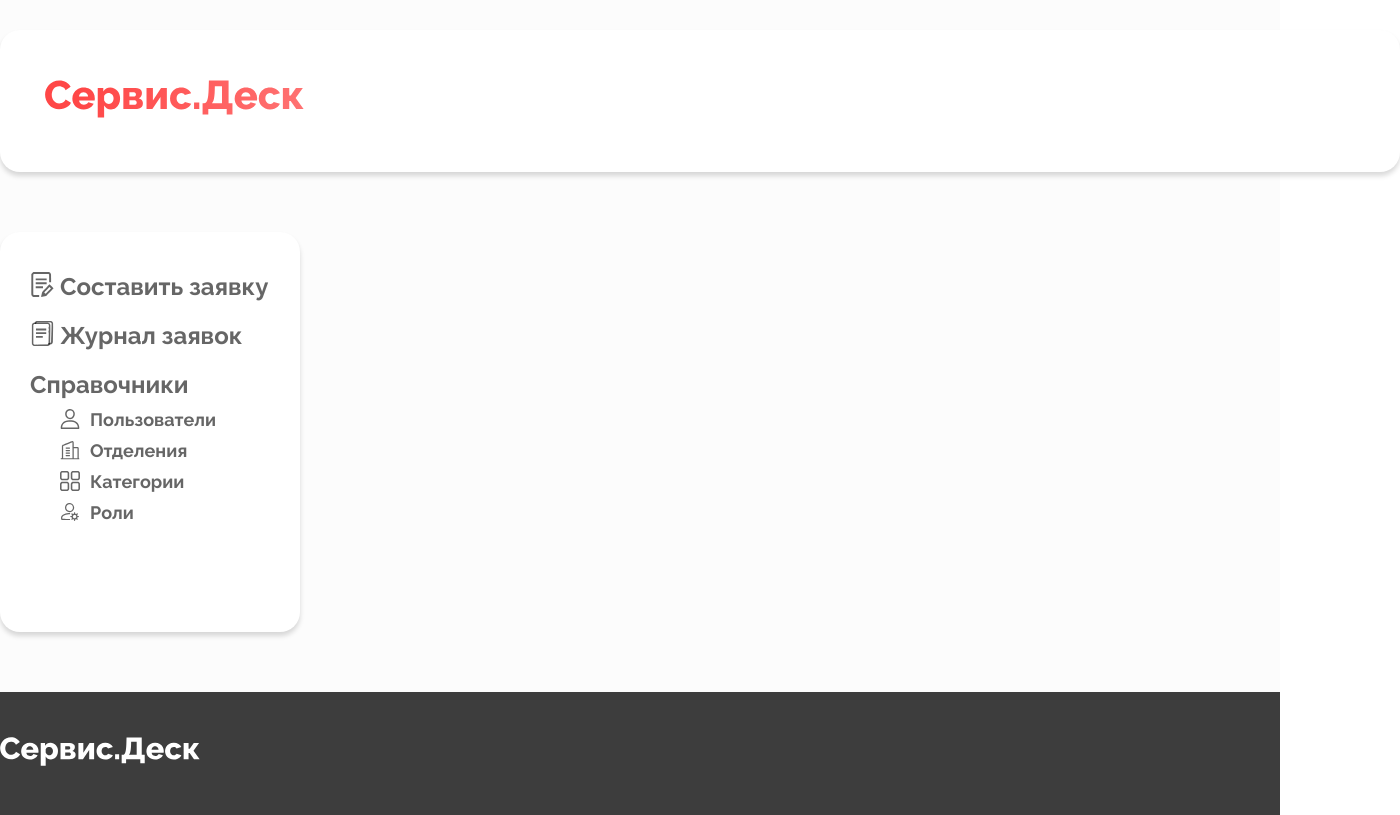
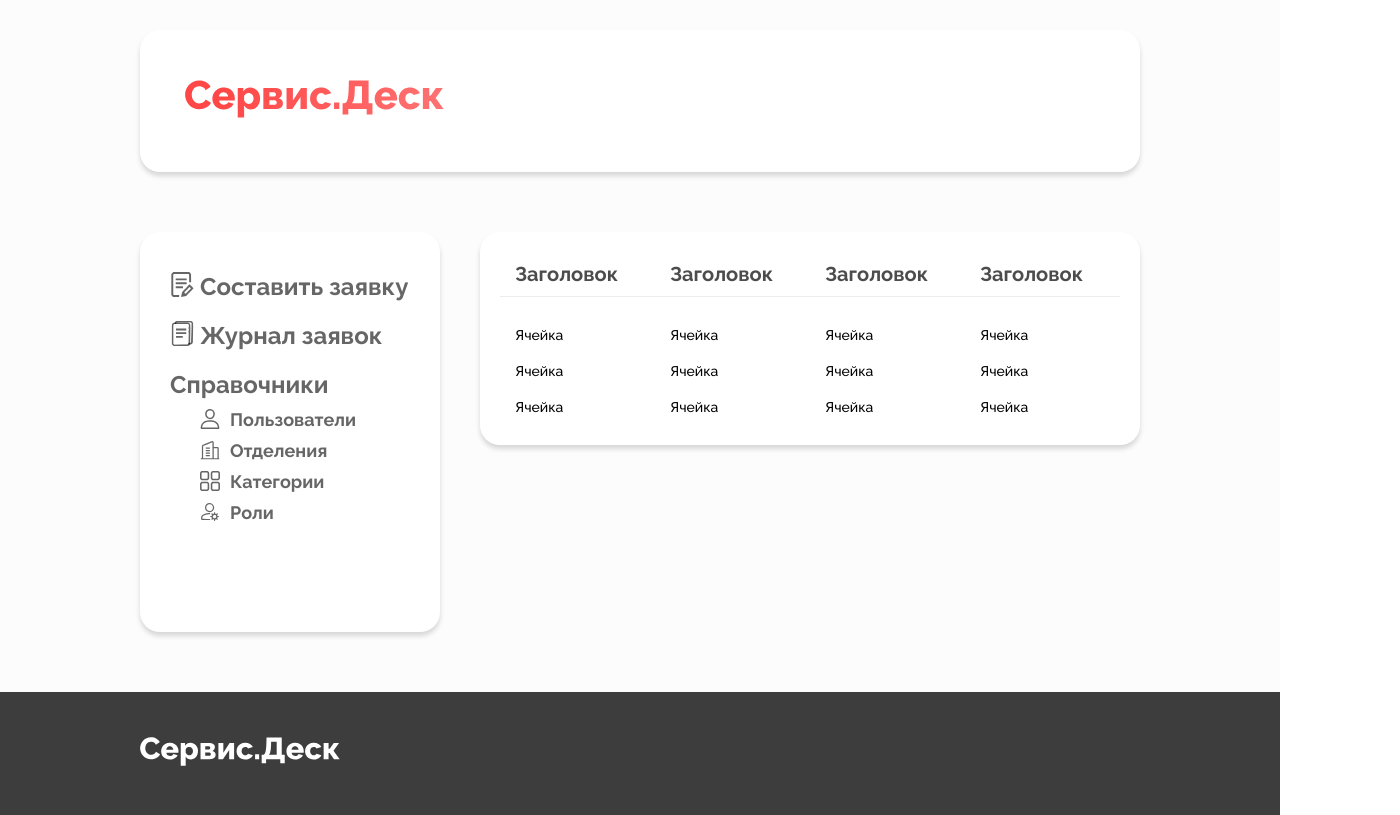
Before and after one commit to Jan1si/servise-desk-node, a React (Create React App) app in the folder app/: page /tables/users in a window 1280 px wide. Shown: the whole page, 1400 px wide, since content can reach past the window. Built offline with nearby package versions, Linux system fonts and the light colour scheme.

Commit message:
create table

```diff
--- a/app/src/App.jsx
+++ b/app/src/App.jsx
@@ -5,10 +5,15 @@ import './index.scss'
 import { Header } from './components/Header';
 import { Footer } from './components/Footer';
 import { NavBlock } from './components/NavBlock';
+import { AuthForms } from './components/AuthForms';
 
-import { Main } from './Pages/Main';
-import { Tasks } from './Pages/Tasks';
-import { AuthForms } from './components/AuthForms';
+
+import { Main } from './pages/Main';
+import { Tasks } from './pages/Tasks';
+import { UserTable } from './pages/UserTable';
+import { DepTable } from './pages/DepTable';
+import { CategTable } from './pages/CategTable';
+import { RoleTable } from './pages/RoleTable';
 
 export const App = () => {
   return (
@@ -22,6 +27,10 @@ export const App = () => {
               <Routes>
                 <Route exact path='/' element={ <Main />} />
                 <Route exact path='/tasks' element={ <Tasks />} />
+                <Route exact path='/tables/users' element={ <UserTable />} />
+                <Route exact path='/tables/departments' element={ <DepTable />} />
+                <Route exact path='/tables/categories' element={ <CategTable />} />
+                <Route exact path='/tables/roles' element={ <RoleTable />} />
               </Routes>
             </div>
           </div>
--- /dev/null
+++ b/app/src/Pages/CategTable/index.jsx
@@ -0,0 +1,7 @@
+import React from 'react'
+
+export const CategTable = () => {
+  return (
+    <div>Category</div>
+  )
+}
--- /dev/null
+++ b/app/src/Pages/DepTable/index.jsx
@@ -0,0 +1,7 @@
+import React from 'react'
+
+export const DepTable = () => {
+  return (
+    <div>Depatment</div>
+  )
+}
--- /dev/null
+++ b/app/src/Pages/Main/Main.module.scss
@@ -0,0 +1,14 @@
+.yourTaskBlock {
+    display: flex;
+    flex-direction: row;
+    width: 100%;
+    margin-left: 40px;
+    justify-content: space-between;
+}
+
+@media (max-width: 1410px) {
+    .yourTaskBlock {
+        flex-direction: column;
+        grid-gap: 30px;
+    }
+}
--- a/app/src/Pages/Main/index.jsx
+++ b/app/src/Pages/Main/index.jsx
@@ -1,14 +1,14 @@
 import React from 'react'
-import { NavBlock } from '../../components/NavBlock';
 import { TaskForm } from '../../components/TaskForm';
 import { TasksBar } from '../../components/TasksBar';
+import styles from './Main.module.scss';
 
 export const Main = () => {
 
   return (
-    <>
+    <div className={styles.yourTaskBlock}>
       <TaskForm />
       <TasksBar />
-    </>
+    </div>
   )
 }
--- /dev/null
+++ b/app/src/Pages/RoleTable/index.jsx
@@ -0,0 +1,7 @@
+import React from 'react'
+
+export const RoleTable = () => {
+  return (
+    <div>Role</div>
+  )
+}
--- /dev/null
+++ b/app/src/Pages/UserTable/UserTable.scss
@@ -0,0 +1,64 @@
+@import "../../var_styles.scss";
+
+.tableBlock {
+    width: 100%;
+    margin-left: 40px;
+}
+
+.table {
+    text-decoration: none;
+    border-collapse:collapse;
+    width:100%;
+    text-align:left;
+    display: flex;
+    flex-direction: column;
+    border-radius: 20px;
+    box-shadow: $blockShadow;
+    background: white;
+    padding: 20px;
+
+}
+
+.tHead {
+    display: table;
+    color: $boldTextColor;
+    border-bottom: 1px solid #81818125;
+    .col-head {
+        font-size:20px;
+        padding: 10px 15px;
+    }
+}
+
+.tBody {
+    display: table;
+    margin-top: 20px;
+
+    .row-body{
+        background: white;
+        &:hover {
+            transition: all .2s ease-in-out;
+            background: rgb(250, 250, 250);
+            border-radius: 20px;
+            cursor: pointer;
+        }
+    }
+
+    .col-body{
+        font-size: 14px;
+        padding: 10px 15px;
+        position: relative;
+        // &::after {
+        //     content: '';
+        //     display: block;
+        //     position: absolute;
+        //     left: 0;
+        //     top: 20%;
+        //     width: 1px;
+        //     height: 20px;
+        //     background: rgba(0, 0, 0, 0.2);
+        // }
+        // &:first-child::after {
+        //     display: none;
+        // }
+    }
+}
--- /dev/null
+++ b/app/src/Pages/UserTable/index.jsx
@@ -0,0 +1,39 @@
+import React from 'react'
+import './UserTable.scss';
+
+export const UserTable = () => {
+  return (
+    <div className="tableBlock">
+        <table class="table">
+            <thead className='tHead'>
+                <tr className='row-head'>
+                    <th className='col-head'>Заголовок</th>
+                    <th className='col-head'>Заголовок</th>
+                    <th className='col-head'>Заголовок</th>
+                    <th className='col-head'>Заголовок</th>
+                </tr>
+            </thead>
+            <tbody className='tBody'>
+                <tr className='row-body'>
+                    <td className='col-body'>Ячейка</td>
+                    <td className='col-body'>Ячейка</td>
+                    <td className='col-body'>Ячейка</td>
+                    <td className='col-body'>Ячейка</td>
+                </tr>
+                <tr className='row-body'>
+                    <td className='col-body'>Ячейка</td>
+                    <td className='col-body'>Ячейка</td>
+                    <td className='col-body'>Ячейка</td>
+                    <td className='col-body'>Ячейка</td>
+                </tr>
+                <tr className='row-body'>
+                    <td className='col-body'>Ячейка</td>
+                    <td className='col-body'>Ячейка</td>
+                    <td className='col-body'>Ячейка</td>
+                    <td className='col-body'>Ячейка</td>
+                </tr>
+            </tbody>
+        </table>
+    </div>
+  )
+}
--- a/app/src/components/TaskCard/TaskCard.module.scss
+++ b/app/src/components/TaskCard/TaskCard.module.scss
@@ -53,3 +53,9 @@
       cursor: pointer;
     }
   }
+
+  @media (max-width: 1410px) {
+    .taskItem {
+      width: 310px;
+    }
+}
--- a/app/src/components/TasksBar/TaskBar.module.scss
+++ b/app/src/components/TasksBar/TaskBar.module.scss
@@ -9,7 +9,7 @@
 .tasksList{
   display: flex;
   justify-content: center;
-  width: 400px;
+  min-width: 400px;
   height: 470px;
   background: rgb(255, 255, 255);
   border-radius: $borderBlockRadius;
@@ -29,3 +29,7 @@
       margin-top: 10px;
   }
 }
+
+.tasksList{
+  width: 100%;
+}
--- a/app/src/index.scss
+++ b/app/src/index.scss
@@ -23,9 +23,15 @@
 .main{
     margin: 60px 0;
     flex-grow: 1;
-    .mainBlock{
-        display: flex;
-        justify-content: space-between;
-    }
+        .mainBlock{
+            display: flex;
+            justify-content: space-between;
+        }
 
 }
+
+@media (max-width: 1410px) {
+    .container {
+        width: 1000px;
+    }
+}
```
Also changed, not shown: app/src/Pages/Tasks/Tasks.scss (line endings or trailing spaces).
